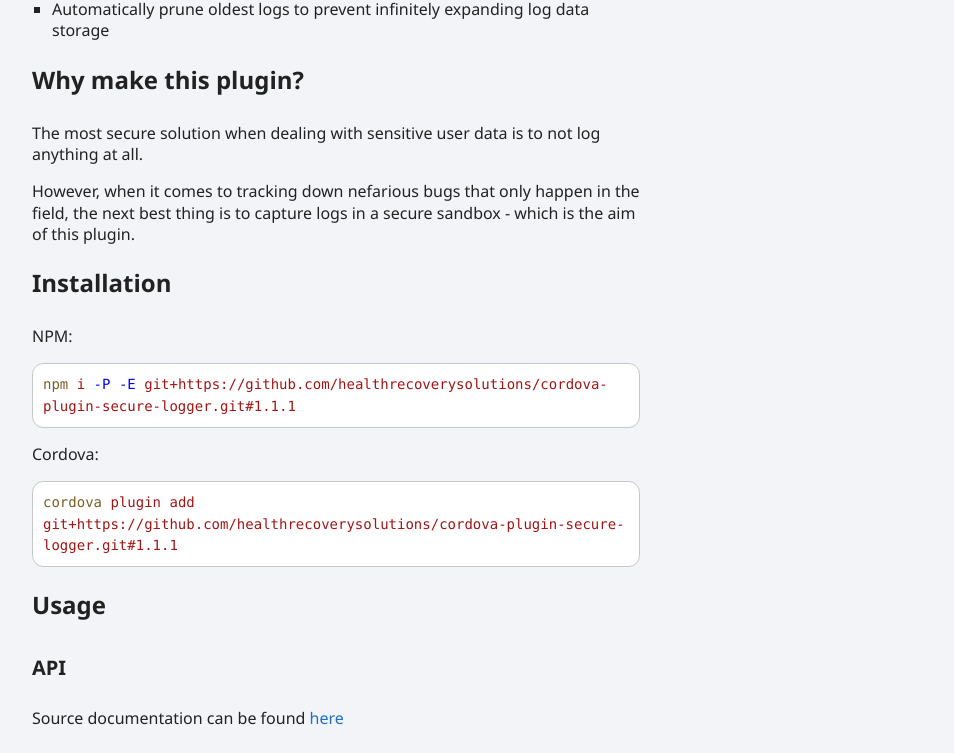
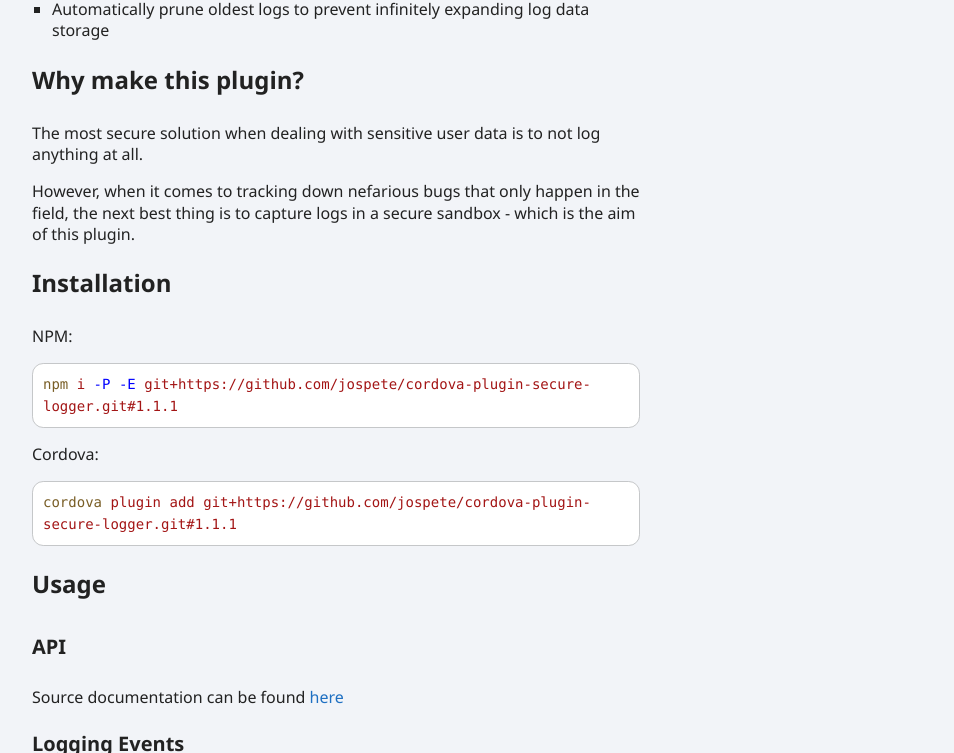
Before and after one commit to jospete/cordova-plugin-secure-logger, a website: page docs/index.html in a window 1280 px wide. Shown: the part 450-1203 px from the top of the page, without its empty margins (272-1226 px from the left). Drawn offline with Linux system fonts and the light colour scheme.

Commit message:
fix url refs

```diff
--- a/docs/index.html
+++ b/docs/index.html
@@ -10,12 +10,12 @@ for capturing and forwarding webview events.</p>
 <p>However, when it comes to tracking down nefarious bugs that only happen in the field, the next
 best thing is to capture logs in a secure sandbox - which is the aim of this plugin.</p>
 <a id="md:installation" class="tsd-anchor"></a><h2><a href="#md:installation">Installation</a></h2><p>NPM:</p>
-<pre><code class="language-bash"><span class="hl-0">npm</span><span class="hl-1"> </span><span class="hl-2">i</span><span class="hl-1"> </span><span class="hl-3">-P</span><span class="hl-1"> </span><span class="hl-3">-E</span><span class="hl-1"> </span><span class="hl-2">git+https://github.com/healthrecoverysolutions/cordova-plugin-secure-logger.git#1.1.1</span>
+<pre><code class="language-bash"><span class="hl-0">npm</span><span class="hl-1"> </span><span class="hl-2">i</span><span class="hl-1"> </span><span class="hl-3">-P</span><span class="hl-1"> </span><span class="hl-3">-E</span><span class="hl-1"> </span><span class="hl-2">git+https://github.com/jospete/cordova-plugin-secure-logger.git#1.1.1</span>
 </code><button>Copy</button></pre>
 <p>Cordova:</p>
-<pre><code class="language-bash"><span class="hl-0">cordova</span><span class="hl-1"> </span><span class="hl-2">plugin</span><span class="hl-1"> </span><span class="hl-2">add</span><span class="hl-1"> </span><span class="hl-2">git+https://github.com/healthrecoverysolutions/cordova-plugin-secure-logger.git#1.1.1</span>
+<pre><code class="language-bash"><span class="hl-0">cordova</span><span class="hl-1"> </span><span class="hl-2">plugin</span><span class="hl-1"> </span><span class="hl-2">add</span><span class="hl-1"> </span><span class="hl-2">git+https://github.com/jospete/cordova-plugin-secure-logger.git#1.1.1</span>
 </code><button>Copy</button></pre>
-<a id="md:usage" class="tsd-anchor"></a><h2><a href="#md:usage">Usage</a></h2><a id="md:api" class="tsd-anchor"></a><h3><a href="#md:api">API</a></h3><p>Source documentation can be found <a href="https://healthrecoverysolutions.github.io/cordova-plugin-secure-logger/">here</a></p>
+<a id="md:usage" class="tsd-anchor"></a><h2><a href="#md:usage">Usage</a></h2><a id="md:api" class="tsd-anchor"></a><h3><a href="#md:api">API</a></h3><p>Source documentation can be found <a href="https://jospete.github.io/cordova-plugin-secure-logger/">here</a></p>
 <a id="md:logging-events" class="tsd-anchor"></a><h3><a href="#md:logging-events">Logging Events</a></h3><p>You can produce logs for this plugin on both the webview and native side like so</p>
 <ul>
 <li>TypeScript / JavaScript:</li>
```
Also changed, not shown: package.json (+4 -4 lines), README.md.
